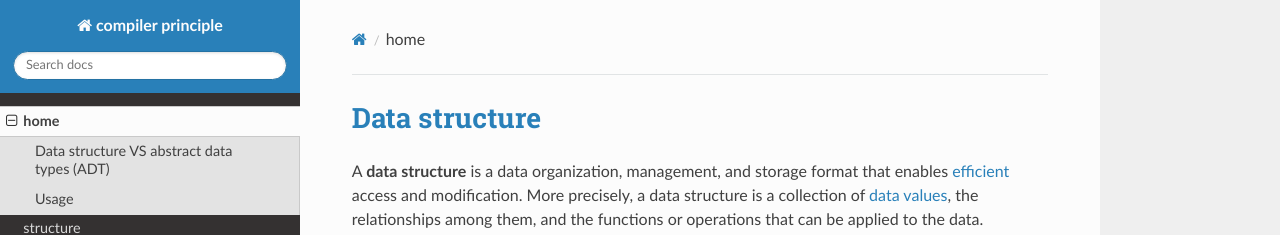
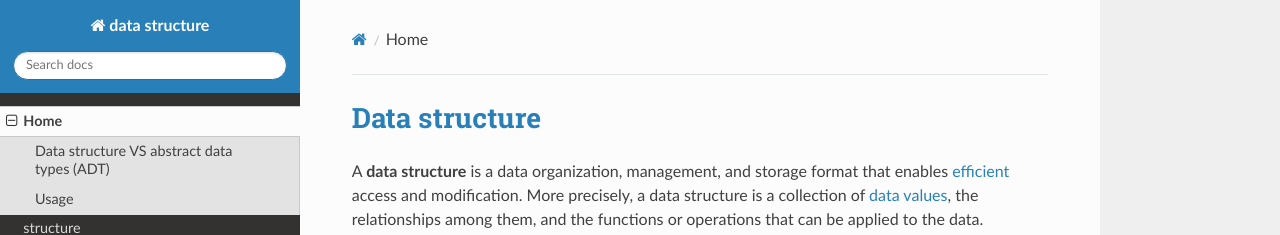
Before and after one commit to dengking/data-structure, an MkDocs documentation site: the page built from docs/wikipedia-Data-structure.md, in a window 1280 px wide and 1001 px high. Shown: the top 235 px of the window. Built offline with MkDocs 1.6.1, drawn with Linux system fonts in a browser that asks for light colours; nearby versions of some CDN libraries.

Commit message:
fix some typro
fix some typro

```diff
--- a/mkdocs.yml
+++ b/mkdocs.yml
@@ -1,4 +1,4 @@
-site_name:  compiler principle
+site_name:  data structure
 site_url: https://dengking.github.io/data-structure
 site_description: Project documentation with Markdown.
 site_author: DengKing
@@ -18,7 +18,7 @@ theme:
         - django
 
 nav:
-- home: wikipedia-Data-structure.md
+- Home: wikipedia-Data-structure.md
 - structure: structure.md
 - ADT:
   - wikipedia-Abstract-data-type: ADT/wikipedia-Abstract-data-type.md
```
